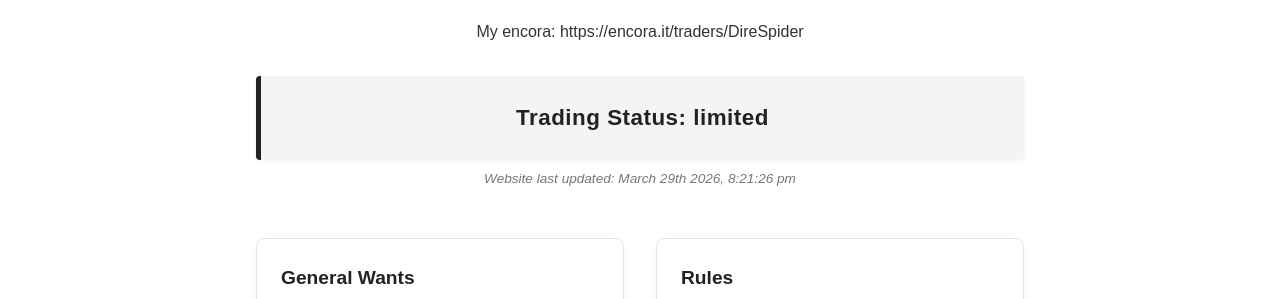
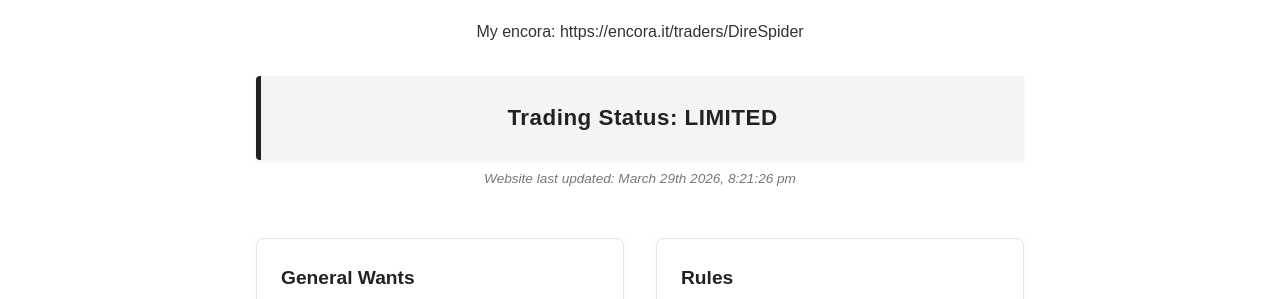
Before and after one commit to DireSpider/direspider.github.io, a Jekyll site: the page built from index.html, in a window 1280 px wide. Shown: the part 277-576 px from the top of the page. Built offline with Jekyll 4.4.1, drawn with Linux system fonts in a browser that asks for light colours.

Commit message:
Add upper-case class to style.css

```diff
--- a/css/style.css
+++ b/css/style.css
@@ -223,6 +223,10 @@ body { font-family: sans-serif; line-height: 1.6; margin: 0; color: #333; }
     text-decoration: none;
 }
 
+.upper-case{
+       text-transform: uppercase;
+}
+
 /* Mobile Responsiveness for Split Layout */
 @media (max-width: 768px) {
     .split-layout {
```
